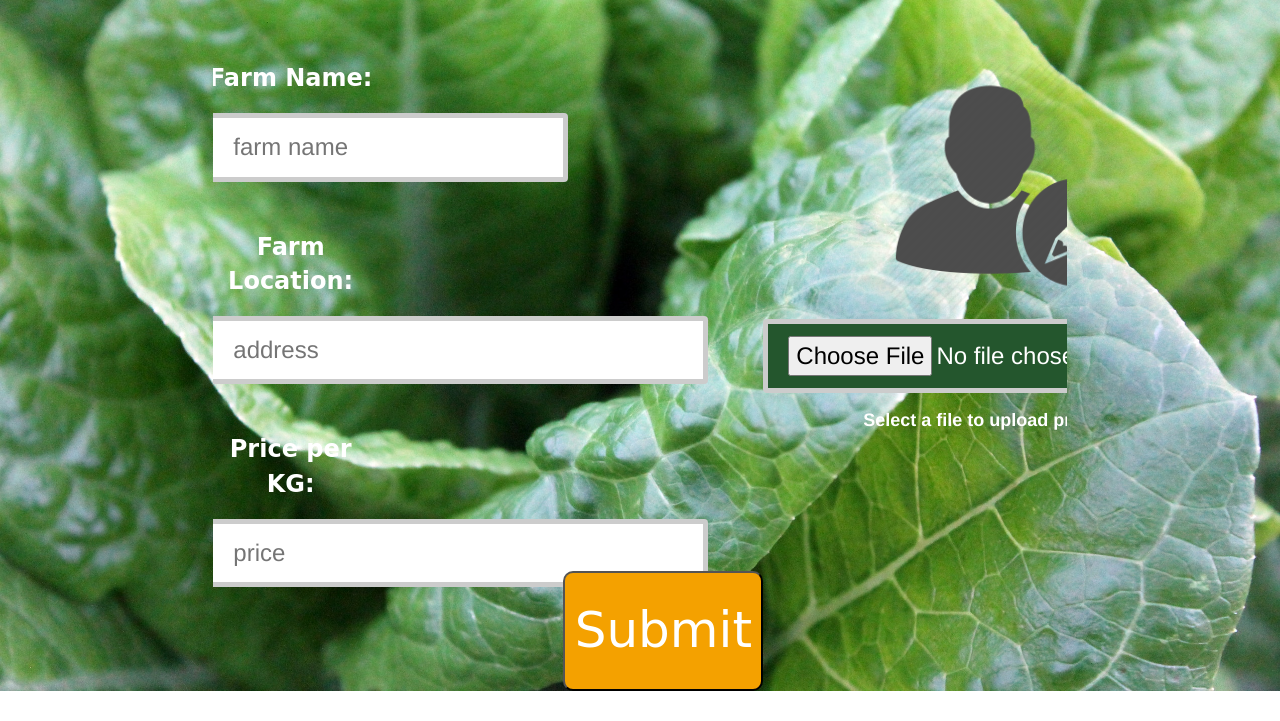
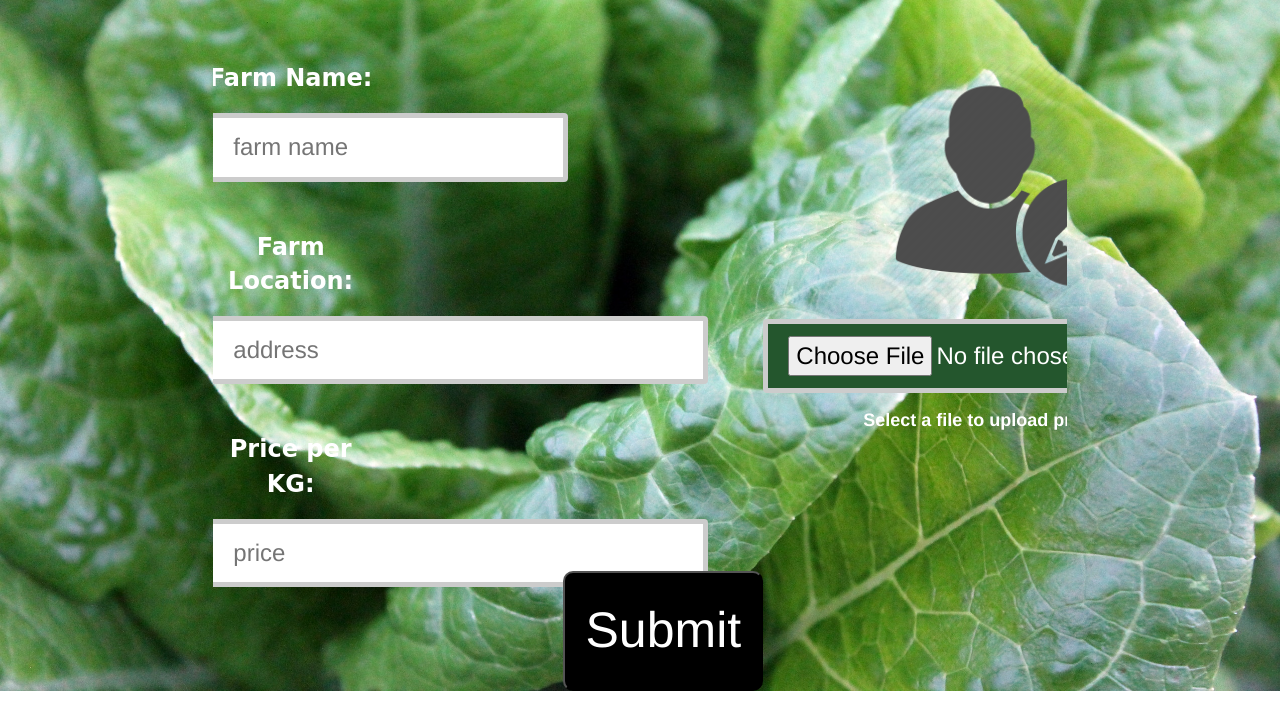
Before and after one commit to A01024690/CabbageFriends, a plain HTML site: page newFinalSeller.html in a window 1280 px wide. Shown: the part 109-830 px from the top of the page. Drawn offline with nearby package versions, Linux system fonts and the light colour scheme.

Commit message:
new submit button

```diff
--- a/css/newSeller.css
+++ b/css/newSeller.css
@@ -314,8 +314,12 @@ input{
       height:400px;
       left:350px;
       top:550px;
-      background-color: #f4a100;
-      font-family: 'Permanent Marker', cursive;
+      background-color: black;
+      font-style: url('https://fonts.googleapis.com/css?family=Raleway:900|Lato:300');
+      /*font-family: 'Permanent Marker', cursive;*/
+    }
+    #butto:hover{
+       background-color: #f4a100;
     }
 
     input[type=submit]:hover {
```
